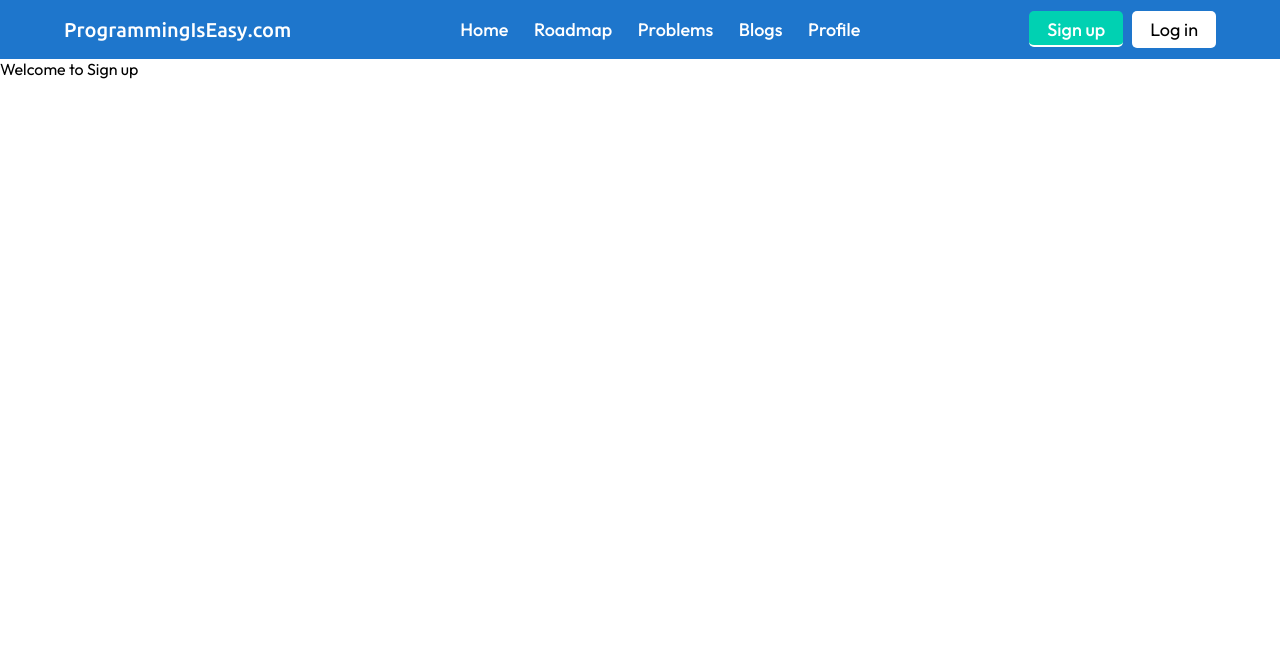
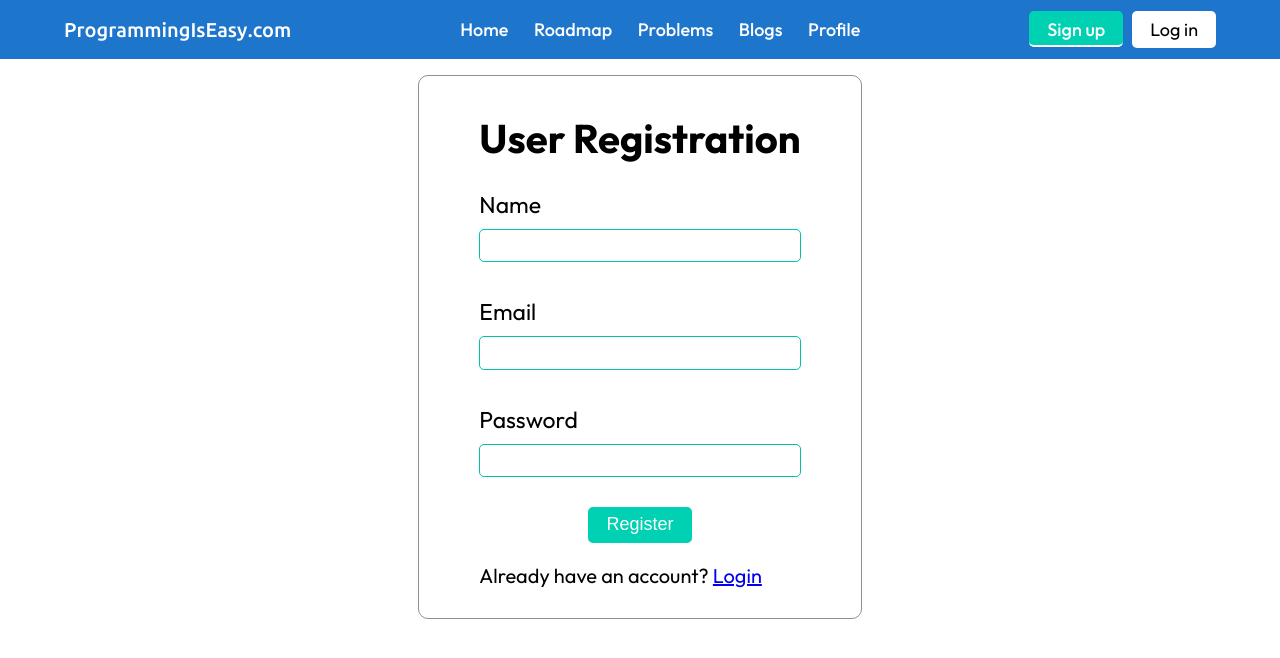
Before and after one commit to Salf1-Sabit/ProgrammingIsEasy, a React (Create React App) app: page /signup in a window 1280 px wide. Shown: the top 658 px of the page. Built offline with nearby package versions, Linux system fonts and the light colour scheme.

Commit message:
Added Samia's pages (Home, Login, Signup)

```diff
--- a/src/App.js
+++ b/src/App.js
@@ -5,12 +5,12 @@ import { BrowserRouter, Route, Routes } from "react-router-dom";
 import Navbar from "./components/Navbar";
 
 // pages
-import Home from "./pages/Home";
+import Home from "./components/Home/Home";
 import Roadmap from "./pages/Roadmap/Roadmap";
 import Problems from "./pages/Problems";
 import Blogs from "./pages/Blogs";
-import Signup from "./pages/Signup";
-import Login from "./pages/Login";
+import Signup from "./components/SignUp/Signup";
+import Login from "./components/Login/Login";
 import Profile from "./pages/Profile/Profile";
 import CustomizedSnackbar from "./components/UI/CustomSnackbar";
 
--- /dev/null
+++ b/src/components/Home/Home.css
@@ -0,0 +1,57 @@
+.container{
+    height: calc(100vh - 60px);
+    display: flex;
+    justify-content: center;
+    align-items: center;
+    max-width: 1300px;
+    margin: 0 auto;
+}
+
+.circle{
+    position: absolute;
+    right: 0;
+    top: 0;
+    width: 10em;
+    height: 10em;
+    border-radius: 50%;
+    background: linear-gradient( var(--aqua-light) 50%, var(--blue-bg-light) 50%);
+    filter: blur(80px);
+    z-index: -1;
+}
+
+.circle2{
+    position: absolute;
+    left: 0;
+    bottom: 0;
+    width: 10em;
+    height: 10em;
+    border-radius: 50%;
+    background: linear-gradient( var(--aqua-light) 50%, var(--blue-bg-light) 50%);
+    filter: blur(80px);
+    z-index: -1;
+}
+
+.left{
+    padding: 2rem;
+    /* text-align: center; */
+    font-size: 28px;
+}
+
+.description{
+    float: left;
+    margin: 0;
+    font-size: 20px;
+}
+
+.icon{
+    height: 8rem;
+}
+
+.right{
+    font-size: 1.5rem;
+    width: 40%;
+}
+
+ul{
+    list-style: none;
+}
--- /dev/null
+++ b/src/components/Home/Home.jsx
@@ -0,0 +1,27 @@
+import React from "react";
+import "../Home/Home.css";
+import CurlyBracket from "./asset/curly-bracket.png";
+
+const Home = () => {
+    return (
+        <div className="container">
+            <div className="circle"></div>
+            <div className="circle2"></div>
+            <div className="left">
+                <h2>Welcome to Competitive Programming World</h2>
+                <p className="description">Ultimate Beginner’s Roadmap to Competitive Programming and a Free Contest Hosting Platform</p>
+            </div>
+            <div className="mid"><img className="icon" src={CurlyBracket} alt="Curly Bracket" /></div>
+            <div className="right">
+                <ul>
+                    <li>Roadmap to Mastery</li>
+                    <li>Informative Blogs</li>
+                    <li>Contest Platform</li>
+                    <li>Contest Alert</li>
+                </ul>
+            </div>
+        </div>
+    );
+}
+
+export default Home;
--- /dev/null
+++ b/src/components/Login/Login.css
@@ -0,0 +1,68 @@
+.login-form {
+    width: fit-content;
+    max-width: 1300px;
+    padding: 1em 3em;
+    font-size: 20px;
+    border: 1px solid var(--gray-border-dark);
+    border-radius: 10px;
+    margin: 3rem auto;
+}
+
+.login-title{
+    text-align: center;
+}
+
+.label {
+    font-size: 23px;
+	display: block;
+    margin: 10px 0px;
+}
+
+.input {
+    display: block;
+    width: 100%;
+    padding: 0.3em;
+    font-size: 1.1rem;
+    border: 1px solid var(--aqua-dark);
+    border-radius: 5px;
+}
+
+.btn {
+	color: white;
+	display: block;
+	padding: 1rem;
+	margin: 20px auto;
+    font-size: 18px;
+    border: none;
+	border-radius: 5px;
+    padding: 0.4em 1em;
+    background-color: var(--aqua-light);
+    cursor: pointer;
+    margin-top: 30px;
+}
+
+.btn:hover{
+    background-color: var(--aqua-dark);
+}
+
+.messages {
+	display: flex;
+	justify-content: start;
+}
+
+.error {
+	display: block;
+	color: white;
+	width: fit-content;
+	height: 5rem;
+	padding: 1rem;
+    left: 0;
+}
+
+.success {
+	display: block;
+	color: black;
+	width: fit-content;
+	height: 50px;
+	padding: 5px;
+}
--- /dev/null
+++ b/src/components/Login/Login.jsx
@@ -0,0 +1,93 @@
+import { useState } from "react";
+import "../Login/Login.css";
+import { Alert } from "@mui/material";
+
+const Login = () => {
+	const [email, setEmail] = useState("");
+	const [password, setPassword] = useState("");
+
+	const [submitted, setSubmitted] = useState(false);
+	const [error, setError] = useState(false);
+
+	const handleEmail = (e) => {
+		setEmail(e.target.value);
+		setSubmitted(false);
+	};
+
+	const handlePassword = (e) => {
+		setPassword(e.target.value);
+		setSubmitted(false);
+	};
+
+	const handleSubmit = (e) => {
+		e.preventDefault();
+		if (email === "" || password === "") {
+			setError(true);
+		} else {
+			setSubmitted(true);
+			setError(false);
+		}
+	};
+
+	const successMessage = () => {
+		return (
+			<div
+				className="success"
+				style={{
+					display: submitted ? "" : "none",
+				}}
+			>
+				<Alert>User successfully logged in!!</Alert>
+			</div>
+		);
+	};
+
+	const errorMessage = () => {
+		return (
+			<div
+				className="error"
+				style={{
+					display: error ? "" : "none",
+				}}
+			>
+		    <Alert> Please enter all the fields</Alert>
+			</div>
+		);
+	};
+
+	return (
+		<div className="login-form">
+			<div className="login-title">
+				<h1>User Login</h1>
+			</div>
+			<div className="messages">
+				{errorMessage()}
+				{successMessage()}
+			</div>
+
+			<form>
+				<label className="label">Email</label>
+				<input
+					onChange={handleEmail}
+					className="input"
+					value={email}
+					type="email"
+				/> <br />
+
+				<label className="label">Password</label>
+				<input
+					onChange={handlePassword}
+					className="input"
+					value={password}
+					type="password"
+				/>
+
+				<button onClick={handleSubmit} className="btn" type="submit">
+					Login
+				</button>
+			</form>
+		</div>
+	);
+}
+
+export default Login;
--- /dev/null
+++ b/src/components/SignUp/Signup.css
@@ -0,0 +1,66 @@
+.signup-form {
+    width: fit-content;
+    max-width: 1300px;
+    padding: 0.5em 3em;
+    font-size: 20px;
+    border: 1px solid var(--gray-border-dark);
+    border-radius: 10px;
+    margin: 1rem auto;
+}
+
+.signup-title{
+    text-align: center;
+}
+
+.label {
+    font-size: 23px;
+	display: block;
+    margin: 10px 0px;
+}
+
+.input {
+    display: block;
+    width: 100%;
+    padding: 0.3em;
+    font-size: 1.1rem;
+    border: 1px solid var(--aqua-dark);
+    border-radius: 5px;
+}
+
+.btn {
+	color: white;
+	display: block;
+	padding: 1rem;
+    font-size: 18px;
+    border: none;
+	border-radius: 5px;
+    padding: 0.4em 1em;
+    background-color: var(--aqua-light);
+    cursor: pointer;
+}
+
+.btn:hover{
+    background-color: var(--aqua-dark);
+}
+
+.messages {
+	display: flex;
+	justify-content: start;
+}
+
+.error {
+	display: block;
+	color: white;
+	width: fit-content;
+	height: 5rem;
+	padding: 1rem;
+    left: 0;
+}
+
+.success {
+	display: block;
+	color: black;
+	width: fit-content;
+	height: 50px;
+	padding: 5px;
+}
--- /dev/null
+++ b/src/components/SignUp/Signup.jsx
@@ -0,0 +1,109 @@
+import { useState } from "react";
+import "../SignUp/Signup.css";
+import { Link } from "react-router-dom";
+import { Alert } from "@mui/material";
+
+const Signup = () => {
+	const [name, setName] = useState("");
+	const [email, setEmail] = useState("");
+	const [password, setPassword] = useState("");
+
+	const [submitted, setSubmitted] = useState(false);
+	const [error, setError] = useState(false);
+
+	const handleName = (e) => {
+		setName(e.target.value);
+		setSubmitted(false);
+	};
+
+	const handleEmail = (e) => {
+		setEmail(e.target.value);
+		setSubmitted(false);
+	};
+
+	const handlePassword = (e) => {
+		setPassword(e.target.value);
+		setSubmitted(false);
+	};
+
+	const handleSubmit = (e) => {
+		e.preventDefault();
+		if (name === "" || email === "" || password === "") {
+			setError(true);
+		} else {
+			setSubmitted(true);
+			setError(false);
+		}
+	};
+
+	const successMessage = () => {
+		return (
+			<div
+				className="success"
+				style={{
+					display: submitted ? "" : "none",
+				}}
+			>
+				<Alert>User {name} successfully registered!!</Alert>
+			</div>
+		);
+	};
+
+	const errorMessage = () => {
+		return (
+			<div
+				className="error"
+				style={{
+					display: error ? "" : "none",
+				}}
+			>
+		    <Alert> Please enter all the fields</Alert>
+			</div>
+		);
+	};
+
+	return (
+		<div className="signup-form">
+			<div className="signup-title">
+				<h1>User Registration</h1>
+			</div>
+
+			<form>
+				<label className="label">Name</label>
+				<div className="messages">
+					{errorMessage()}
+					{successMessage()}
+				</div>
+				<input
+					onChange={handleName}
+					className="input"
+					value={name}
+					type="text"
+				/> <br />
+
+				<label className="label">Email</label>
+				<input
+					onChange={handleEmail}
+					className="input"
+					value={email}
+					type="email"
+				/> <br />
+
+				<label className="label">Password</label>
+				<input
+					onChange={handlePassword}
+					className="input"
+					value={password}
+					type="password"
+				/>
+
+				<button onClick={handleSubmit} className="btn" type="submit">
+					Register
+				</button>
+                <p className="goToLogin">Already have an account? <Link to = "/login"> Login</Link> </p>
+			</form>
+		</div>
+	);
+}
+
+export default Signup;
```
Also changed, not shown: src/components/Home/asset/curly-bracket.png (added).
